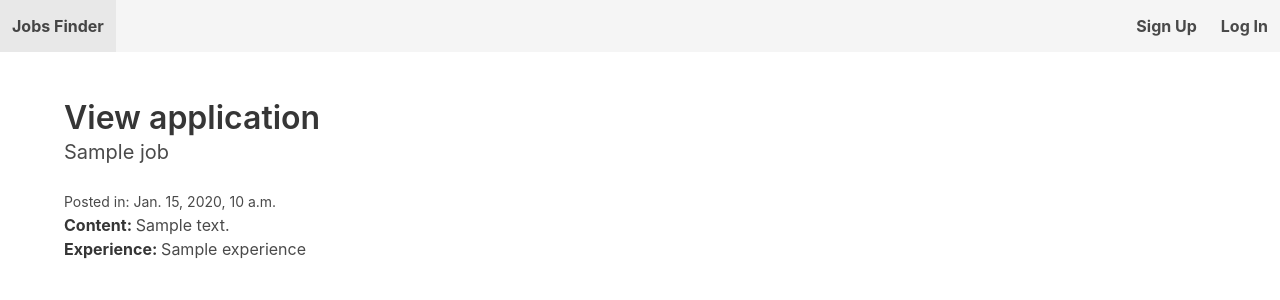
After one commit to MohamedAbdelmagid/jobs-finder, a Django app: template templates/profiles/application.html in a window 1280 px wide. The commit adds this page. Shown: the top 300 px of the page. Run offline with Django 3.2, Linux system fonts and the light colour scheme; the template is opened without the code that fills it: most values are stand-ins (such as "Sample title", 1, 10 or a date in 2020).

Commit message:
Application view

```diff
--- a/apps/jobs/models.py
+++ b/apps/jobs/models.py
@@ -25,3 +25,6 @@ class Application(models.Model):
     created_at = models.DateTimeField(auto_now_add=True)
 
     applicant = models.ForeignKey(User, related_name='applications', on_delete=models.CASCADE)
+
+    def __str__(self):
+        return f'{self.applicant.username} - {self.job.title}'
--- a/apps/profiles/urls.py
+++ b/apps/profiles/urls.py
@@ -5,4 +5,5 @@ from . import views
 
 urlpatterns = [
     path('dashboard', views.dashboard, name='dashboard'),
+    path('application/<int:app_id>', views.application, name='application'),
 ]
--- /dev/null
+++ b/templates/profiles/application.html
@@ -0,0 +1,11 @@
+{% extends 'base.html' %}
+{% block content %}
+  <h1 class="title">View application</h1>
+  <h2 class="subtitle">{{ application.job.title }}</h2>
+
+  <small>Posted in: {{ application.created_at }}</small>
+
+  <p><strong>Content: </strong>{{ application.content }}</p>
+  <p><strong>Experience: </strong>{{ application.experience }}</p>
+
+{% endblock content %}
--- a/templates/profiles/dashboard.html
+++ b/templates/profiles/dashboard.html
@@ -16,7 +16,7 @@
   <h2 class="subtitle">Applications</h2>
   {% for app in user.applications.all %}
   <div class="application">
-    {{ app.job.title }}
+    <a href="{% url 'application' app.id %}" class="link">{{ app.job.title }}</a>
   </div>
   {% empty %}
   <p>No application</p>
```
Also changed, not shown: apps/profiles/views.py (+10 -1 lines).
